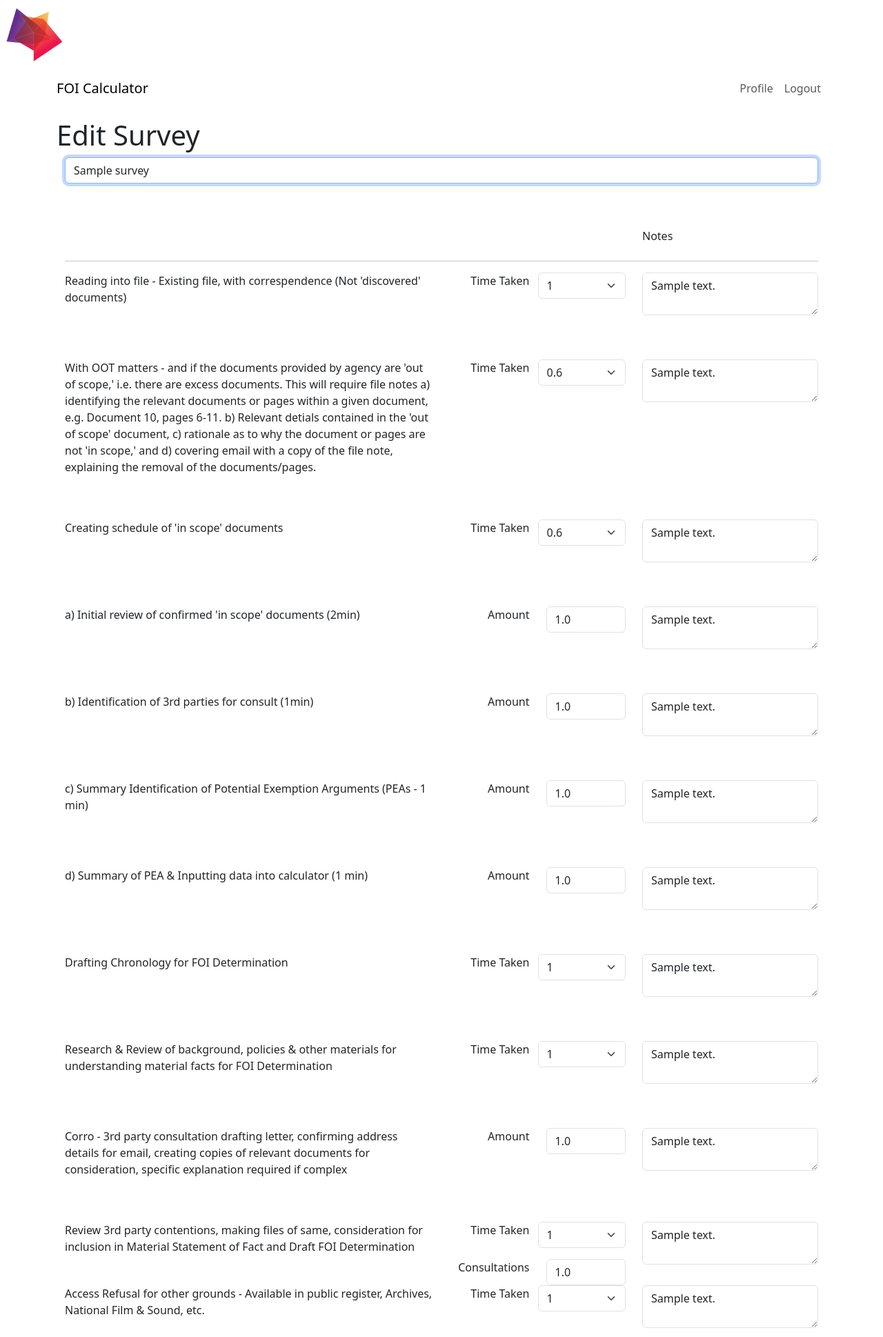
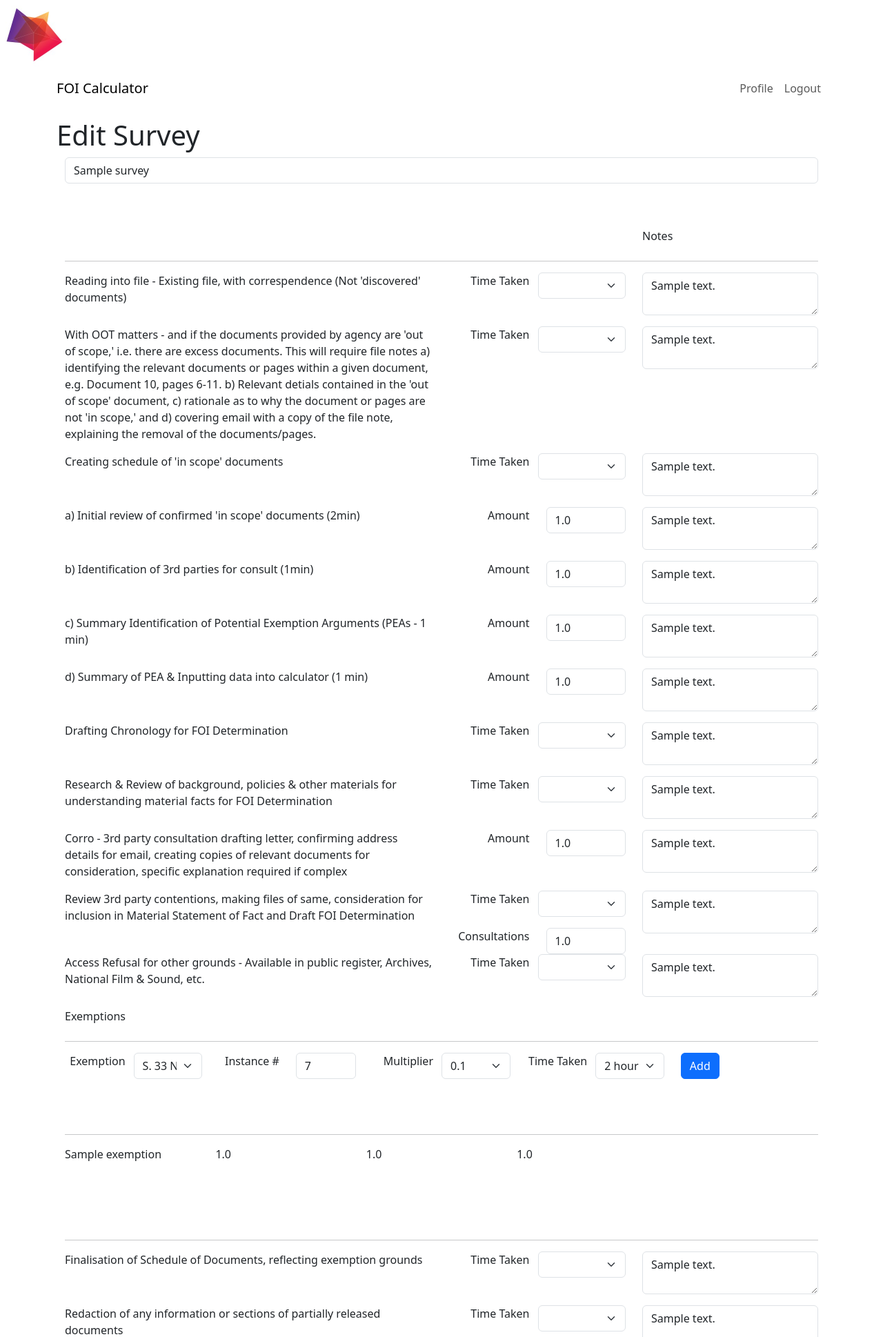
Before and after one commit to synergygroupau/FOI_Calculator, a Flask app: page /edit_survey/1 in a window 1280 px wide. Shown: the top 1938 px of the page at 69% size. Run offline with Flask 3, Linux system fonts and the light colour scheme; a user stored in the database is signed in; tables that the repository leaves empty hold one stand-in row (values such as "Sample post"); some libraries are stand-ins or nearby versions.

Commit message:
- Added 'hours' prefix to values - Removed default values on choices - Added actual text dropdown options to exemption name - adjusted field padding

```diff
--- a/app/forms.py
+++ b/app/forms.py
@@ -6,7 +6,9 @@
 import sqlalchemy as sa
 from app import db
 from app.models import User, Survey
-
+import os
+import csv
+from flask import current_app
 
 class LoginForm(FlaskForm):
     username = StringField('Username', validators=[DataRequired()])
@@ -67,15 +69,15 @@
 class EditSurveyForm(FlaskForm):
     survey_name = StringField('Name', validators=[DataRequired(),Length(min=0, max=140)])
 
-    field1 = SelectField('Time Taken', choices=[(1, 1), (1.5, 1.5),(2, 2)],coerce=float,validators=[DataRequired()],
+    field1 = SelectField('Time Taken', choices=[('',''),(1, "1 hour"), (1.5, "1.5 hours"),(2, "2 hours")],validators=[DataRequired()],
                          description="Reading into file - Existing file, with correspendence (Not 'discovered' documents)")
     comment1 = TextAreaField('Say something', validators=[ Length(min=0, max=140)])
 
-    field2 = SelectField('Time Taken', choices=[(0.6, 0.6), (1.2, 1.2),(1.8, 1.8)],coerce=float,validators=[DataRequired()],
+    field2 = SelectField('Time Taken', choices=[('',''),(0.6, "0.6 hours"), (1.2, "1.2 hours"),(1.8, "1.8 hours")],validators=[DataRequired()],
                          description="With OOT matters - and if the documents provided by agency are 'out of scope,' i.e. there are excess documents. This will require file notes a) identifying the relevant documents or pages within a given document, e.g. Document 10, pages 6-11. b) Relevant detials contained in the 'out of scope' document, c) rationale as to why the document or pages are not 'in scope,' and d) covering email with a copy of the file note, explaining the removal of the documents/pages. ")
     comment2 = TextAreaField('Say something', validators=[ Length(min=0, max=140)])
 
-    field3 = SelectField('Time Taken', choices=[(0.6, 0.6), (1.2, 1.2),(1.8, 1.8)],coerce=float,validators=[DataRequired()],
+    field3 = SelectField('Time Taken', choices=[('',''),(0.6, "0.6 hours"), (1.2, "1.2 hours"),(1.8, "1.8 hours")],validators=[DataRequired()],
                          description="Creating schedule of 'in scope' documents")
     comment3 = TextAreaField('Say something', validators=[ Length(min=0, max=140)])
 
@@ -95,11 +97,11 @@
                         description="d) Summary of PEA & Inputting data into calculator (1 min)")
     comment7 = TextAreaField('Say something', validators=[ Length(min=0, max=140)])
 
-    field8 = SelectField('Time Taken', choices=[(1, 1), (1.5, 1.5),(2, 2),(2.5,2.5),(3,3)],coerce=float,validators=[DataRequired()],
+    field8 = SelectField('Time Taken', choices=[('',''),(1, "1 hour"), (1.5, "1.5 hours"),(2, "2 hours"),(2.5,"2.5 hours"),(3,"3 hours")],validators=[DataRequired()],
                          description="Drafting Chronology for FOI Determination")
     comment8 = TextAreaField('Say something', validators=[ Length(min=0, max=140)])
 
-    field9 = SelectField('Time Taken', choices=[(1, 1), (1.5, 1.5),(2, 2),(2.5,2.5),(3,3)],coerce=float,validators=[DataRequired()],
+    field9 = SelectField('Time Taken', choices=[('',''),(1, "1 hour"), (1.5, "1.5 hours"),(2, "2 hours"),(2.5,"2.5 hours"),(3,"3 hours")],validators=[DataRequired()],
                          description="Research & Review of background, policies & other materials for understanding material facts for FOI Determination")
     comment9 = TextAreaField('Say something', validators=[ Length(min=0, max=140)])
 
@@ -107,42 +109,42 @@
                          description="Corro - 3rd party consultation drafting letter, confirming address details for email, creating copies of relevant documents for consideration, specific explanation required if complex")
     comment10 = TextAreaField('Say something', validators=[ Length(min=0, max=140)])
 
-    field11 = SelectField('Time Taken', choices=[(0.5, 0.5), (1, 1),(1.5, 1.5)],coerce=float,validators=[DataRequired()],
+    field11 = SelectField('Time Taken', choices=[('',''),(0.5, "0.5 hours"), (1, "1 hour"),(1.5, "1.5 hours")],validators=[DataRequired()],
                           description="Review 3rd party contentions, making files of same, consideration for inclusion in Material Statement of Fact and Draft FOI Determination")
     field12 = FloatField('Consultations', validators=[DataRequired()])
 
     comment12 = TextAreaField('Say something', validators=[ Length(min=0, max=140)])
 
-    field13 = SelectField('Time Taken', choices=[(1, 1), (1.5, 1.5),(2, 2),(2.5,2.5),(3,3)],coerce=float,validators=[DataRequired()],
+    field13 = SelectField('Time Taken', choices=[('',''),(1, "1 hour"), (1.5, "1.5 hours"),(2, "2 hours"),(2.5,"2.5 hours"),(3,"3 hours")],validators=[DataRequired()],
                           description="Access Refusal for other grounds - Available in public register, Archives, National Film & Sound, etc.")
     comment13 = TextAreaField('Say something', validators=[ Length(min=0, max=140)])
 
-    field14 = SelectField('Time Taken', choices=[(1.5, 1.5), (1.75, 1.75),(2, 2)],coerce=float,validators=[DataRequired()],
+    field14 = SelectField('Time Taken', choices=[('',''),(1.5, "1.5 hours"), (1.75, "1.75 hours"),(2, "2 hours")],validators=[DataRequired()],
                           description="Finalisation of Schedule of Documents, reflecting exemption grounds")
     comment14 = TextAreaField('Say something', validators=[ Length(min=0, max=140)])
 
-    field15 = SelectField('Time Taken', choices=[(1, 1), (1.5, 1.5),(2, 2)],coerce=float,validators=[DataRequired()],
+    field15 = SelectField('Time Taken', choices=[('',''),(1, "1 hours"), (1.5, "1.5 hours"),(2, "2 hours")],validators=[DataRequired()],
                           description="Redaction of any information or sections of partially released documents")
     comment15 = TextAreaField('Say something', validators=[ Length(min=0, max=140)])
 
-    field16 = SelectField('Time Taken', choices=[(1, 1), (1.5, 1.5),(2, 2)],coerce=float,validators=[DataRequired()],
+    field16 = SelectField('Time Taken', choices=[('',''),(1, "1 hour"), (1.5, "1.5 hours"),(2, "2 hours")],validators=[DataRequired()],
                           description="Converting partial or fully documents into 'printed' PDF versions (so inalterable, no metadata retained)")
     comment16 = TextAreaField('Say something', validators=[ Length(min=0, max=140)])
 
-    field17 = SelectField('Time Taken', choices=[(1, 1), (2, 2),(3, 3)],coerce=float,validators=[DataRequired()],
+    field17 = SelectField('Time Taken', choices=[('',''),(1, "1 hour"), (2, "2 hours"),(3, "3 hours")],validators=[DataRequired()],
                           description="Final review of Draft FOI Decision, confirming findings of facts with Ops or Other Group")
     comment17 = TextAreaField('Say something', validators=[ Length(min=0, max=140)])
 
-    field18 = SelectField('Time Taken', choices=[(0.5, 0.5), (1, 1),(1.5, 1.5)],coerce=float,validators=[DataRequired()],
+    field18 = SelectField('Time Taken', choices=[('',''),(0.5, "0.5 hours"), (1, "1 hour"),(1.5, "1.5 hours")],validators=[DataRequired()],
                           description="Collating Final FOI decision, all printed PDF documents with information regarding review & appeal rights, including 3rd parties' right to object if determination = to release")
     comment18 = TextAreaField('Say something', validators=[ Length(min=0, max=140)])
 
-    field19 = SelectField('Time Taken', choices=[(1, 1), (1.5, 1.5),(2, 2)],coerce=float,validators=[DataRequired()],
+    field19 = SelectField('Time Taken', choices=[('',''),(1, "1 hours"), (1.5, "1.5 hours"),(2, "2 hours")],validators=[DataRequired()],
                           description="Drafting briefings for executives regarding draft final decision")
     comment19 = TextAreaField('Say something', validators=[ Length(min=0, max=140)])
 
 
-    result = FloatField('Total', validators=[DataRequired()])
+    result = FloatField('Total', validators=[DataRequired()], render_kw={'readonly': True})
     submit = SubmitField('Save')
 
     def __init__(self, original_survey_content, *args, **kwargs):
@@ -179,8 +181,30 @@
     submit = SubmitField('Create')
 
 class ExemptionForm(FlaskForm):
-    exemption_name = SelectField('Exemption', choices=[(1, 1), (1.5, 1.5),(2, 2)],coerce=float,validators=[DataRequired()])
-    exemption_instance = FloatField('Instance #', validators=[DataRequired()])
-    exemption_multiplier = FloatField('Multiplier', validators=[DataRequired()])
-    exemption_time = SelectField('Time Taken', choices=[(1, 1), (1.5, 1.5),(2, 2)],coerce=float,validators=[DataRequired()])
+    exemption_name = SelectField('Exemption',
+                                 choices=[("sss", "sss"), ("sss", "sss")],validators=[DataRequired()])
+    exemption_instance = FloatField('Instance #', validators=[DataRequired()], render_kw={'readonly': True})
+    exemption_multiplier = SelectField('Multiplier', choices=[
+        (0.1, 0.1),(0.2, 0.2),(0.3, 0.3),(0.4, 0.4),(0.5, 0.5),(0.6, 0.6),(0.7, 0.7),(0.8, 0.8),(0.9, 0.9)
+        ],coerce=float,validators=[DataRequired()])
+    exemption_time = SelectField('Time Taken', choices=[(2, "2 hours"), (3, "3 hours"),(4, "4 hours")],coerce=float,validators=[DataRequired()])
     submit = SubmitField('Add')
+
+
+    def __init__(self, *args, **kwargs):
+        super().__init__(*args, **kwargs)
+        self.exemption_instance.data = 7
+        self.exemption_name.choices = self.load_exemptions()
+
+    @staticmethod
+    def load_exemptions():
+        choices = []
+
+        csv_file_path = os.path.join(current_app.root_path, 'static', 'dropdowns', 'exemptions.csv')
+
+        with open(csv_file_path, mode='r') as file:
+            reader = csv.reader(file)
+            for row in reader:
+                choices.append((row[0], row[1]))
+
+        return choices
--- a/app/templates/form_layouts.html
+++ b/app/templates/form_layouts.html
@@ -148,24 +131,24 @@
 
 
 {% macro three_col_row(middle_field, end_field) %}
-    <div class="row pb-5">
+    <div class="row p-0">
       <div class="col-6">
           <p>
             {{ middle_field.description }}
           </p>
       </div>
       <div class="col ">
-        {% set ns = namespace(first_field=true) %}
+
           {% if middle_field.widget.input_type != 'hidden' -%}
-            {{ survey_field(middle_field, ns.first_field) }}
-            {% set ns.first_field = false %}
+            {{ survey_field(middle_field) }}
+
           {%- endif %}
       </div>
       <div class="col ">
-        {% set ns = namespace(first_field=true) %}
+
           {% if end_field.widget.input_type != 'hidden' -%}
-            {{ survey_field(end_field, ns.first_field) }}
-            {% set ns.first_field = false %}
+            {{ survey_field(end_field) }}
+
           {%- endif %}
       </div>
     </div>
@@ -173,30 +156,29 @@
 
 
 {% macro three_col_row_extra_field(middle_field, end_field, extra_field) %}
-    <div class="row">
+    <div class="row p-0">
       <div class="col-6">
           <p>
             {{ middle_field.description }}
           </p>
       </div>
       <div class="col">
-        {% set ns = namespace(first_field=true) %}
+
           {% if middle_field.widget.input_type != 'hidden' -%}
-            {{ survey_field(middle_field, ns.first_field) }}
-            {% set ns.first_field = false %}
+            {{ survey_field(middle_field) }}
           {%- endif %}
 
-        {% set ns = namespace(first_field=true) %}
+
         {% if extra_field.widget.input_type != 'hidden' -%}
-          {{ survey_field(extra_field, ns.first_field) }}
-          {% set ns.first_field = false %}
+          {{ survey_field(extra_field) }}
+
         {%- endif %}
       </div>
       <div class="col">
-        {% set ns = namespace(first_field=true) %}
+
           {% if end_field.widget.input_type != 'hidden' -%}
-            {{ survey_field(end_field, ns.first_field) }}
-            {% set ns.first_field = false %}
+            {{ survey_field(end_field) }}
+
           {%- endif %}
       </div>
     </div>
```
Also changed, not shown: other parts of app/templates/form_layouts.html (+31 -48 lines), app/static/dropdowns/exemptions.csv (added, +21 -0 lines), app.db.
